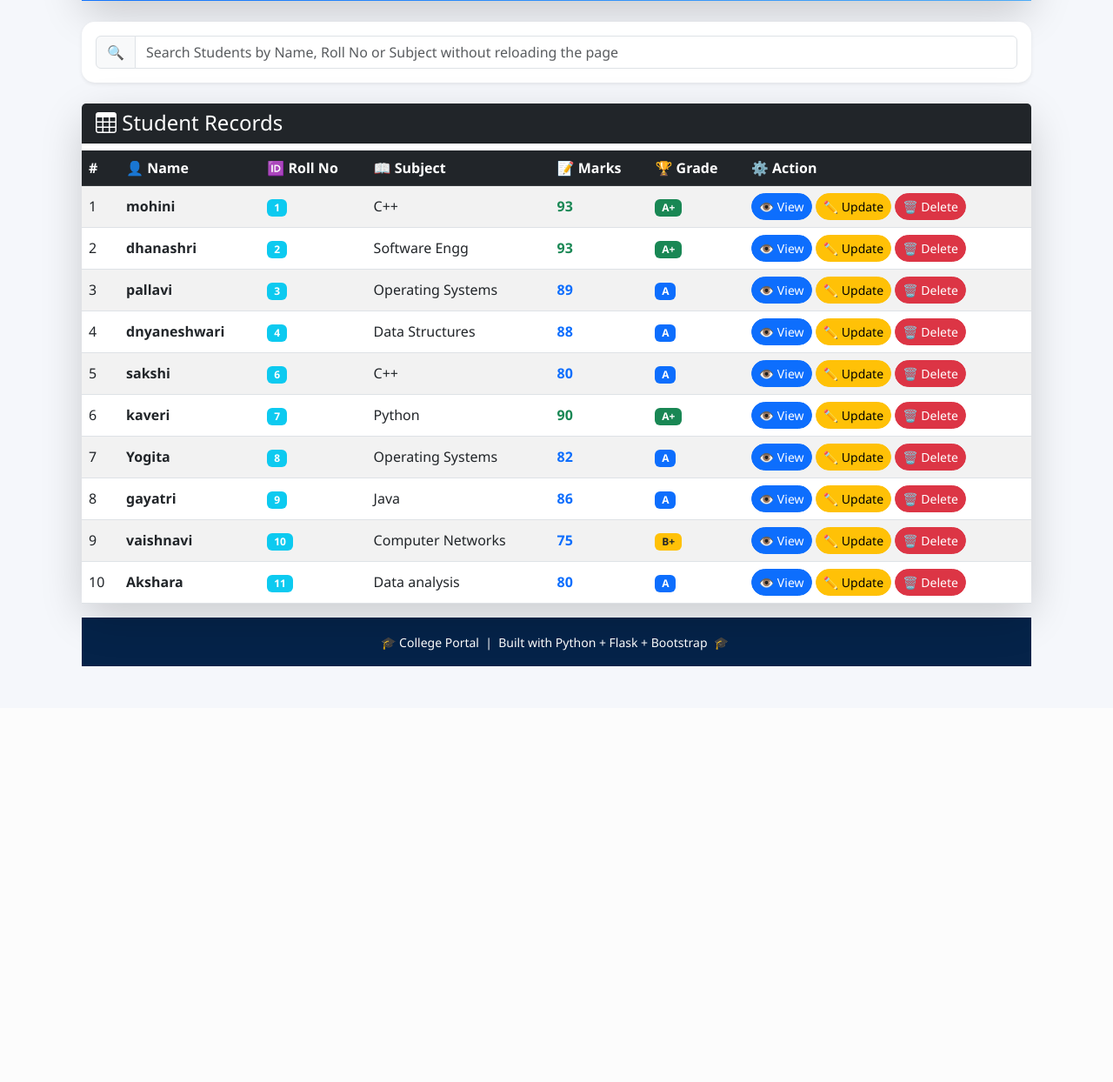
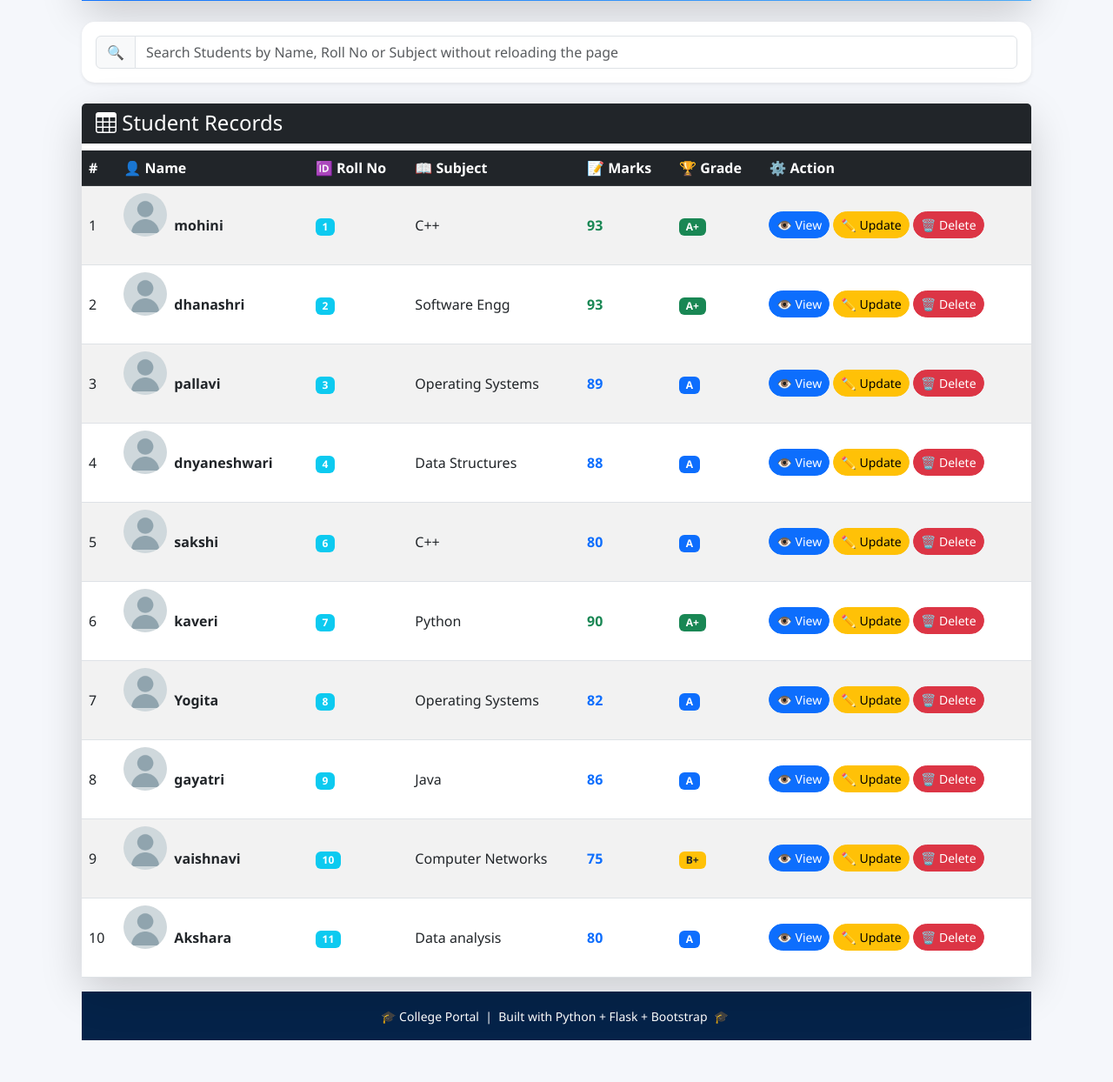
Before and after one commit to mohinighuge49-design/python-training, a Flask app: page /students in a window 1280 px wide; the page is wider, and only the part inside the window is pictured. Shown: the part 287-1531 px from the top of that part at 87% size. Before the commit the page ends 1053 px from the top of that part, so only its background shows below. Run offline with Flask 3, Linux system fonts and the light colour scheme; a user stored in the database is signed in; data comes from the database, SQL or seed files in the repository.

Commit message:
Add avatar display for students with fallback image

```diff
--- a/templates/students.html
+++ b/templates/students.html
@@ -18,6 +18,20 @@
     .search-card{
         border-radius: 15px;
     }
+
+    /* Avatar */
+.avatar {
+    width: 35px;
+    height: 35px;
+    border-radius: 50%;
+    background: #072f85;
+    color: white;
+    display: flex;
+    align-items: center;
+    justify-content: center;
+    font-weight: bold;
+}
+
 </style>
 
 <div class="container mt-5">
@@ -91,8 +105,35 @@
 
                         <td>{{ loop.index }}</td>
 
-                        <td>
-                            <strong>{{ student.name }}</strong>
+                       <td>
+                            <div class="d-flex align-items-center gap-2">
+
+                       <div class="text-center mb-4">
+
+                            {% if student.photo %}
+
+                                <img src="{{ url_for('static', filename='uploads/' + student.photo) }}"
+                                    width="50"
+                                    height="50"
+                                    class="rounded-circle"
+                                    style="object-fit:cover;">
+
+                            {% else %}
+
+                                <img src="{{ url_for('static', filename='uploads/default.png') }}"
+                                    width="50"
+                                    height="50"
+                                    class="rounded-circle"
+                                    style="object-fit:cover;">
+
+                            {% endif %}
+
+
+                        </div>
+                                  <span class="text-dark fw-bold">
+                                    {{ student.name }}
+                                </span>
+                            </div>
                         </td>
 
                         <td>
```
